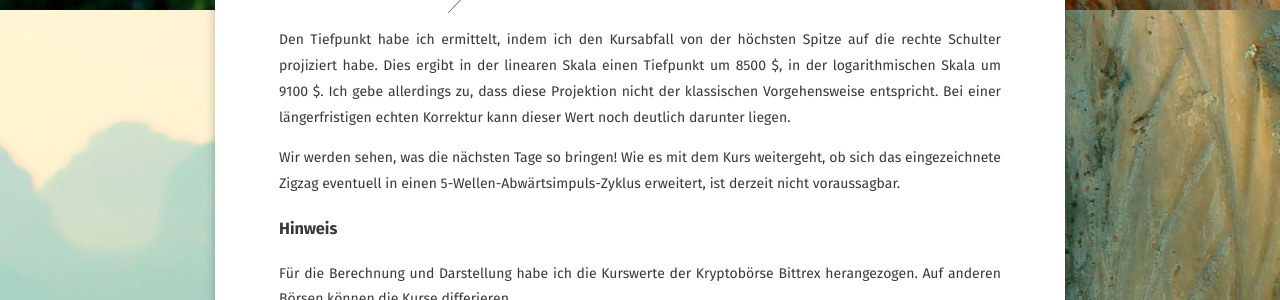
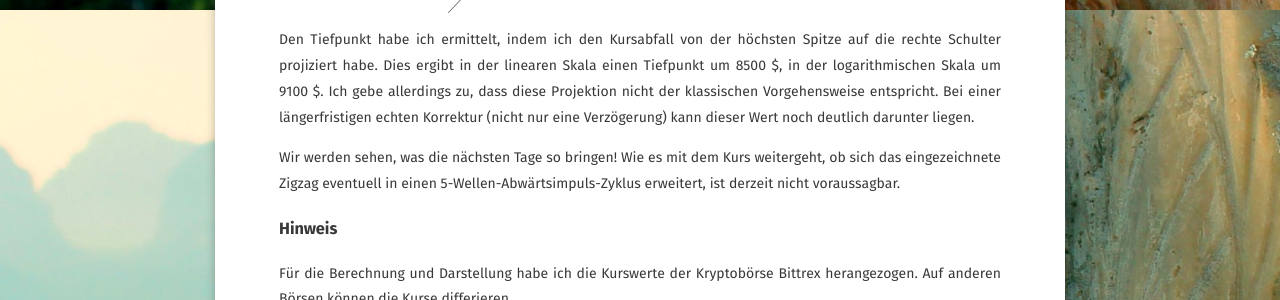
Before and after one commit to mcpride/mcpride.github.io, a Jekyll site: the page built from _posts/2018-01-09-btc-prognose-18-01-08.md, in a window 1280 px wide. Shown: the part 1790-2090 px from the top of the page. Built offline with Jekyll 4.4.1, drawn with Linux system fonts in a browser that asks for light colours; some web fonts are replaced; comment, search, counter and statistics services are not loaded.

Commit message:
post modified

```diff
--- a/_posts/2018-01-09-btc-prognose-18-01-08.md
+++ b/_posts/2018-01-09-btc-prognose-18-01-08.md
@@ -52,7 +52,8 @@ Den Tiefpunkt habe ich ermittelt, indem ich den Kursabfall von der höchsten Spi
 auf die rechte Schulter projiziert habe. Dies ergibt in der linearen Skala einen
 Tiefpunkt um 8500 $, in der logarithmischen Skala um 9100 $. Ich gebe allerdings
 zu, dass diese Projektion nicht der klassischen Vorgehensweise entspricht. Bei einer
-längerfristigen echten Korrektur kann dieser Wert noch deutlich darunter liegen.
+längerfristigen echten Korrektur (nicht nur eine Verzögerung) kann dieser Wert noch
+deutlich darunter liegen.
 
 Wir werden sehen, was die nächsten Tage so bringen! Wie es mit dem Kurs weitergeht,
 ob sich das eingezeichnete Zigzag eventuell in einen 5-Wellen-Abwärtsimpuls-Zyklus
```
